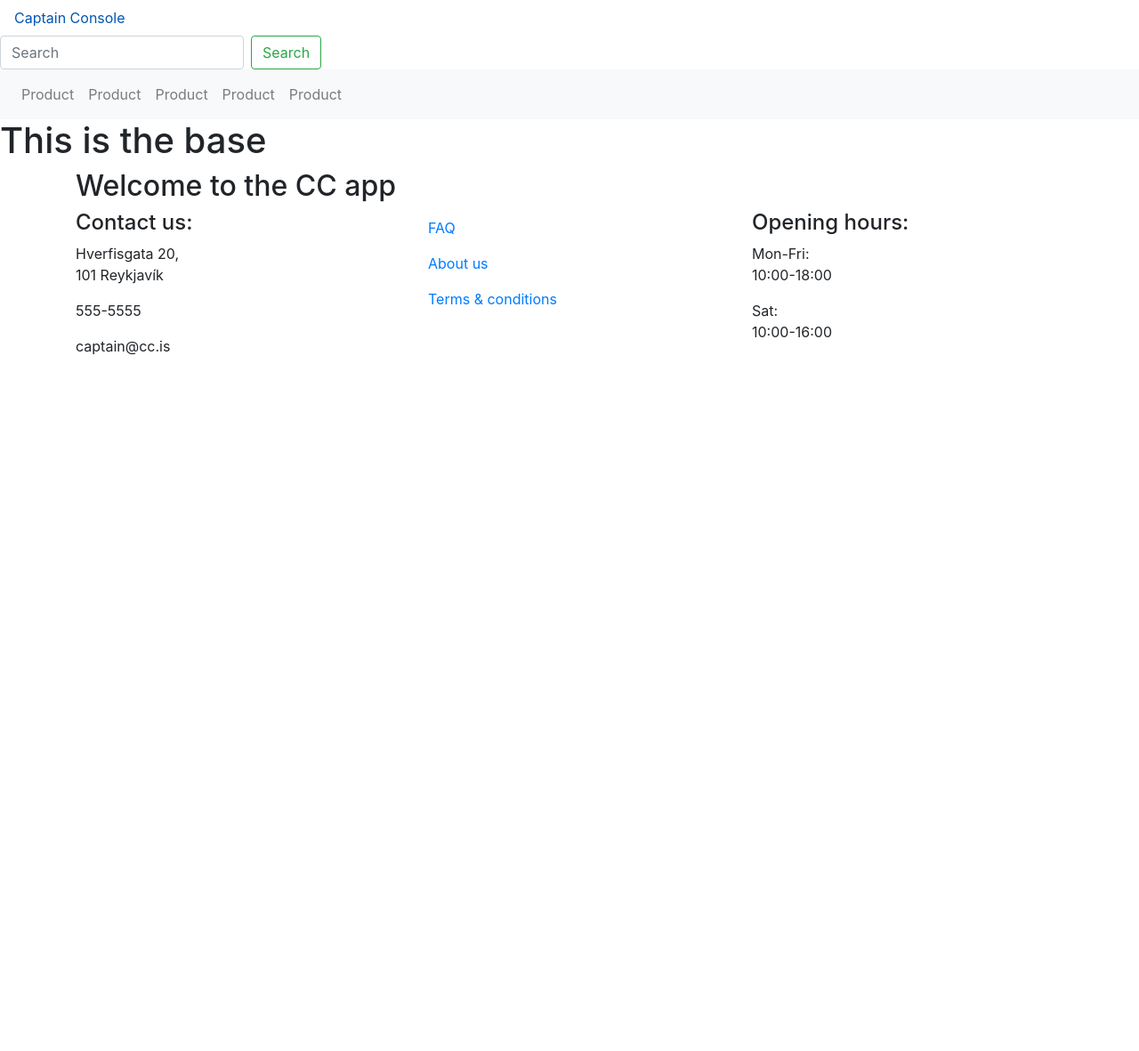
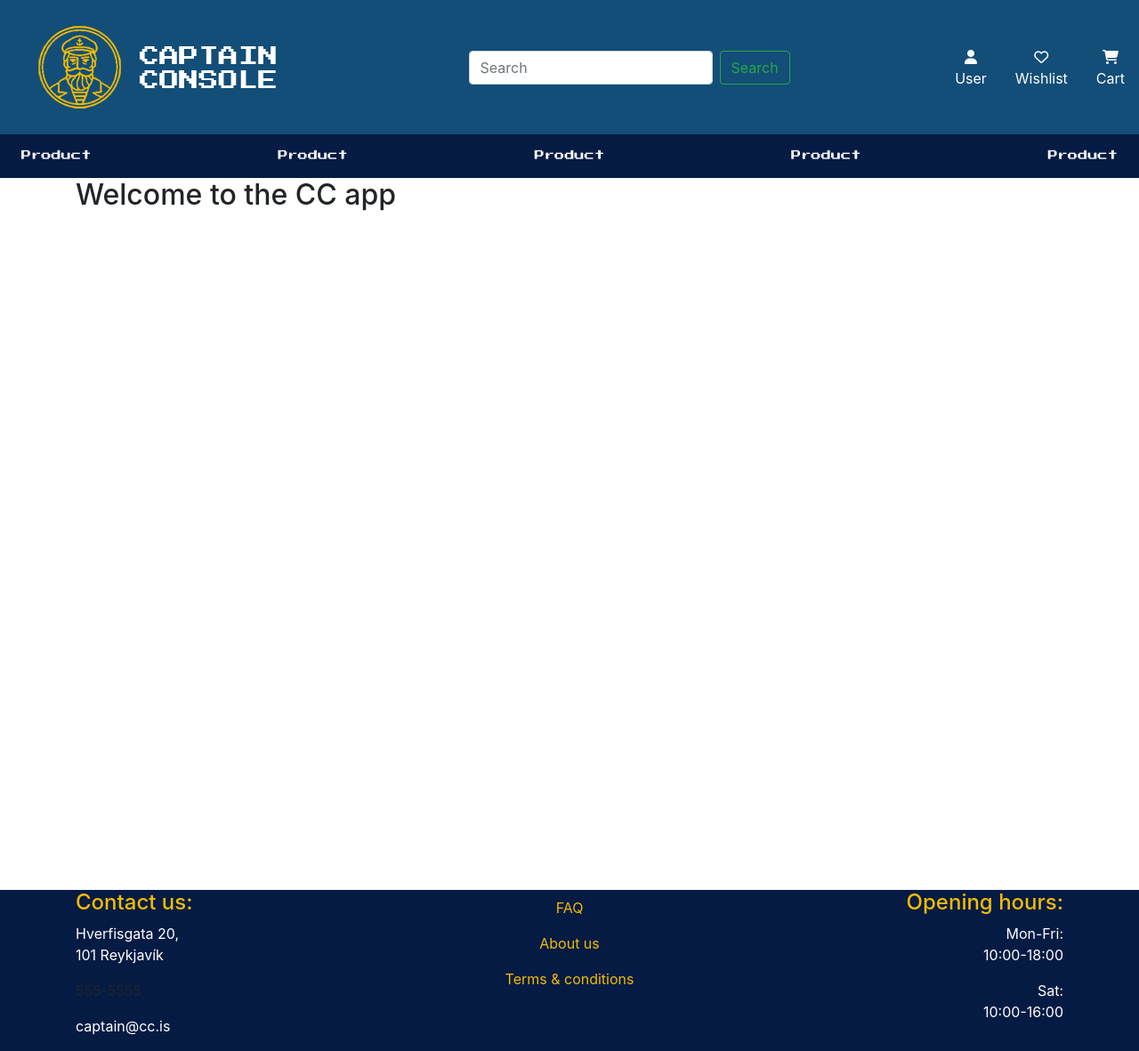
Before and after one commit to annah19/3week_2, a Django app: page / in a window 1280 px wide. Shown: the whole page at 89% size. Before the commit the page ends 399 px from the top, so only its background shows below. Run offline with Django 3.2, Linux system fonts and the light colour scheme; some libraries are stand-ins or nearby versions.

Commit message:
Header and footer edit

```diff
--- a/captain_console/static/css/main.css
+++ b/captain_console/static/css/main.css
@@ -1,2 +1,35 @@
+
+.text-yellow {
+    color: #F2BB05;
+}
+
+#top-header {
+    background-color: #124E78;
+}
+
+#top-header a {
+    color: #FFFFFF;
+}
+
+#main-menu {
+    background-color: #051B44;
+}
+
+#main-menu .navbar-nav {
+    justify-content: space-between;
+    width: 100%;
+}
+
+#main-menu a {
+    color: #FFFFFF;
+    font-family: 'Press Start 2P', cursive;
+    font-size: 0.7rem;
+}
+
 .main-footer {
+    background-color: #051B44;
 }
+
+.main-footer p {
+    color: #FFFFFF;
+}
--- a/captain_console/templates/base.html
+++ b/captain_console/templates/base.html
@@ -6,12 +6,15 @@
     <title>Retro games etc</title>
     <link rel="stylesheet" href="https://stackpath.bootstrapcdn.com/bootstrap/4.4.1/css/bootstrap.min.css" integrity="sha384-Vkoo8x4CGsO3+Hhxv8T/Q5PaXtkKtu6ug5TOeNV6gBiFeWPGFN9MuhOf23Q9Ifjh" crossorigin="anonymous">
     <link rel="stylesheet" href="{% static 'css/main.css'%}"/>
+    <script src="https://kit.fontawesome.com/480cbd606f.js" crossorigin="anonymous"></script>
+    <link href="https://fonts.googleapis.com/css2?family=Press+Start+2P&display=swap" rel="stylesheet">
 </head>
 <body>
 
     {% include 'header.html' %}
-    <h1>This is the base</h1>
-    <div class="container">
+
+    <div class="container min-vh-100">
+
         {% block content %}
         {% endblock %}
     </div>
--- a/captain_console/templates/footer.html
+++ b/captain_console/templates/footer.html
@@ -3,35 +3,22 @@
     <div class="container">
         <div class="row">
             <div class="col-12 col-md-4">
-                <h4>Contact us:</h4>
-                <p>
-                    Hverfisgata 20, <br> 101 Reykjavík
-                </p>
-                <p>
-                    555-5555
-                </p>
-                <p>
-                    captain@cc.is
-                </p>
+                <h4 class="text-yellow">Contact us:</h4>
+                <p>Hverfisgata 20,<br>101 Reykjavík</p>
+                <p></p>555-5555</p>
+                <p>captain@cc.is</p>
             </div>
-            <div class="col-12 col-md-4">
+            <div class="col-12 col-md-4 text-center">
                 <!-- todo fix links-->
-                <a class="nav-link" href="/aboutus">FAQ</a>
-                <a class="nav-link" href="/aboutus">About us</a>
-                <a class="nav-link" href="/aboutus">Terms & conditions</a>
-
+                <a class="nav-link text-yellow" href="/aboutus">FAQ</a>
+                <a class="nav-link text-yellow" href="/aboutus">About us</a>
+                <a class="nav-link text-yellow" href="/aboutus">Terms & conditions</a>
             </div>
-            <div class="col-12 col-md-4">
-                <h4>Opening hours:</h4>
-                <p>
-                    Mon-Fri: <br> 10:00-18:00
-                </p>
-                <p>
-                    Sat: <br> 10:00-16:00
-                </p>
-
+            <div class="col-12 col-md-4 text-right">
+                <h4 class="text-yellow">Opening hours:</h4>
+                <p>Mon-Fri: <br> 10:00-18:00</p>
+                <p>Sat: <br> 10:00-16:00</p>
             </div>
-
         </div>
     </div>
 
--- a/captain_console/templates/header.html
+++ b/captain_console/templates/header.html
@@ -1,24 +1,31 @@
-<div class="top-header">
+<div id="top-header" class="d-flex align-items-center">
     <div>
-        <a class="nav-link" href="/">Captain Console <span class="sr-only">(current)</span></a>
+        <a class="nav-link" href="/"><img src="/static/images/logo.png"> <span class="sr-only">(current)</span></a>
     </div>
     <!-- todo fix this search button-->
-    <form class="form-inline my-2 my-lg-0">
-      <input class="form-control mr-sm-2" type="search" placeholder="Search" aria-label="Search">
-      <button class="btn btn-outline-success my-2 my-sm-0" type="submit">Search</button>
-    </form>
-    <!-- todo add my account, wishlist, cart-->
+    <div class="ml-auto mr-auto">
+        <form class="form-inline my-2 my-lg-0">
+          <input class="form-control mr-sm-2" type="search" placeholder="Search" aria-label="Search">
+                <!-- todo change the search button-->
+          <button class="btn btn-outline-success my-2 my-sm-0" type="submit">Search</button>
+        </form>
+    </div>
+    <div class="d-flex text-center">
+        <a class="nav-link" href="{% url 'user-index' %}"><i class="fa fa-user"></i><div>User</div></a>
+        <a class="nav-link" href="{% url 'wishlist-index' %}"><i class="far fa-heart"></i><div>Wishlist</div></a>
+        <a class="nav-link" href="{% url 'cart-index' %}"><i class="fa fa-shopping-cart"></i><div>Cart</div></a>
+    </div>
 
 </div>
 
 
 
-<nav class="navbar navbar-expand-lg navbar-light bg-light">
+<nav id="main-menu" class="navbar navbar-expand-lg navbar-light">
     <button class="navbar-toggler" type="button" data-toggle="collapse" data-target="#navbarSupportedContent" aria-controls="navbarSupportedContent" aria-expanded="false" aria-label="Toggle navigation">
         <span class="navbar-toggler-icon"></span>
     </button>
     <div class="collapse navbar-collapse" id="navbarSupportedContent">
-        <ul class="navbar-nav mr-auto">
+        <ul class="navbar-nav">
             <li class="nav-item">
                 <a class="nav-link" href="{% url 'manufacturer-index' %}">Product</a>
             </li>
```
Also changed, not shown: captain_console/static/images/logo.png (added).
